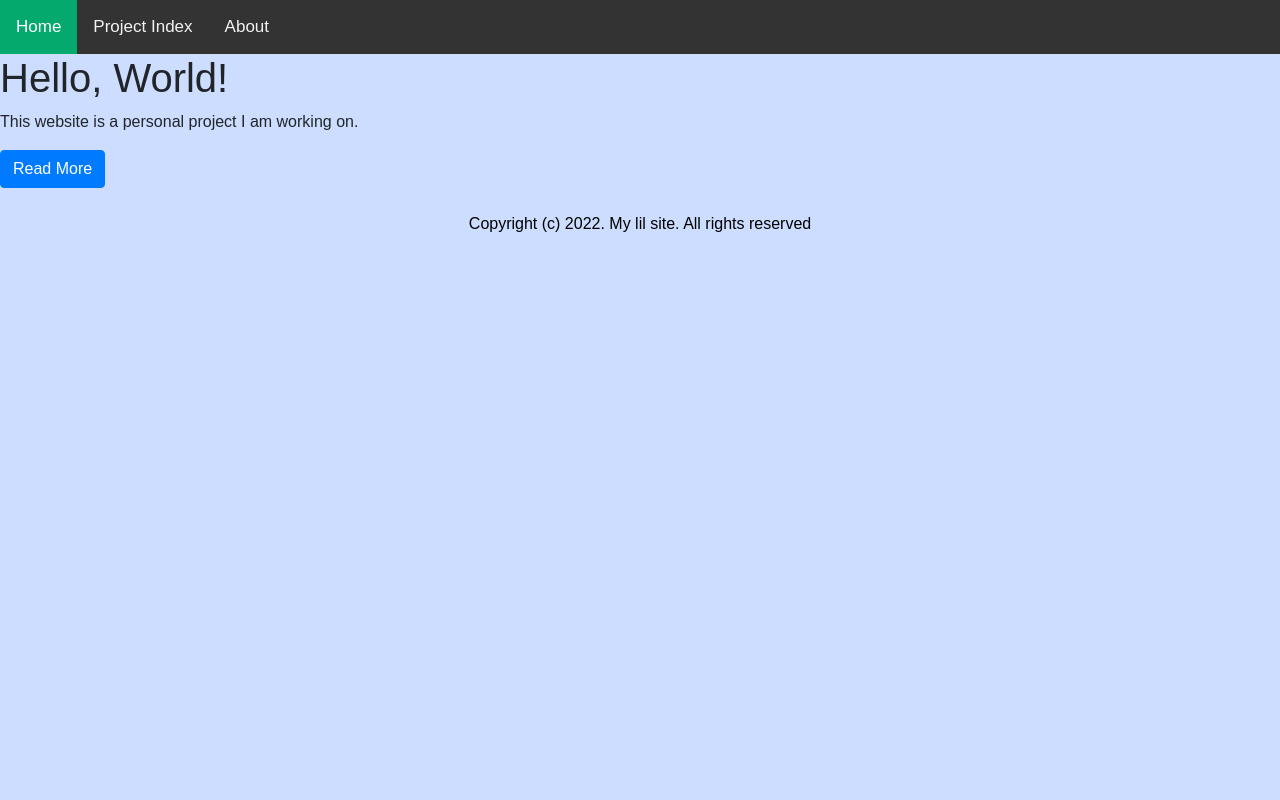
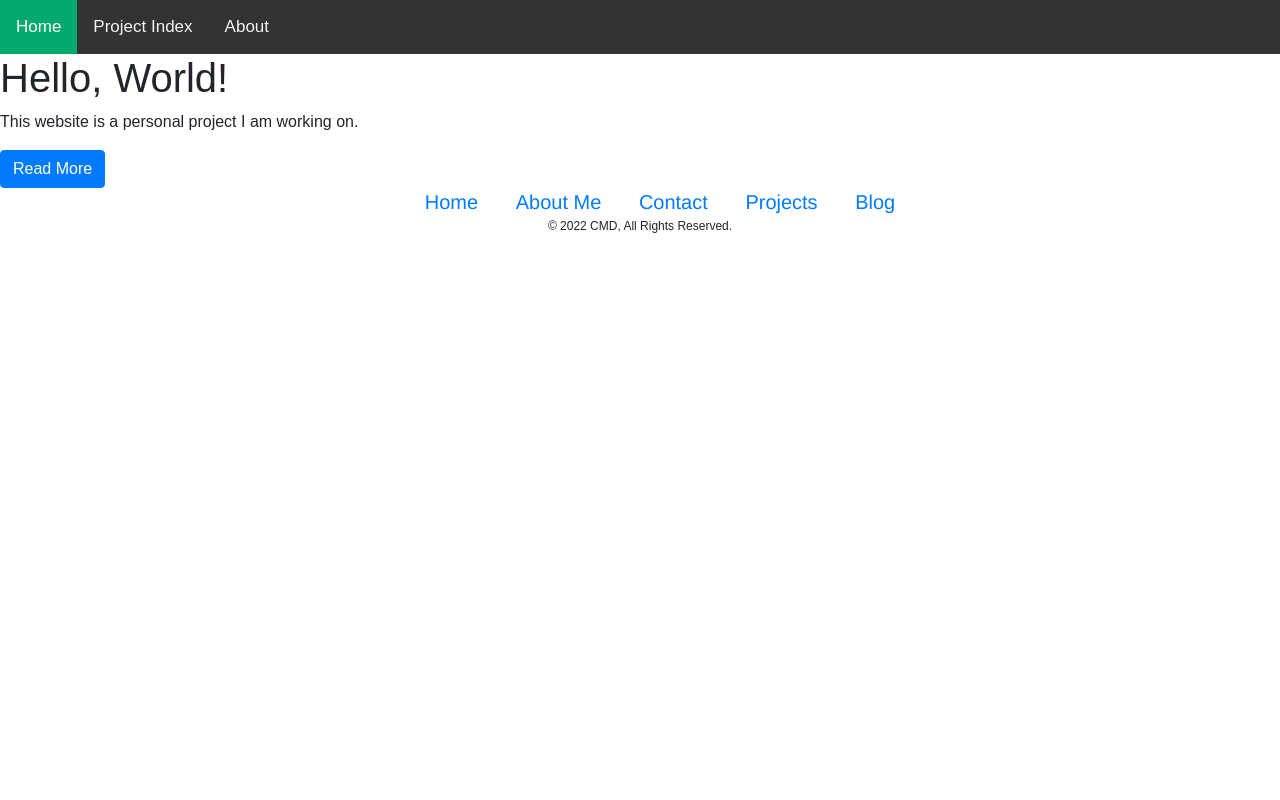
Before and after one commit to deJilz/my-site, a Django app: page / in a window 1280 px wide. Run offline with Django 4.2, Linux system fonts and the light colour scheme; some libraries are stand-ins or nearby versions.

Commit message:
entire website footer

```diff
--- /dev/null
+++ b/home/static/css/style.css
@@ -0,0 +1,25 @@
+
+.site-footer {
+	font-size: 12px;
+	text-align: center;
+}
+.site-footer ul {
+	font-size: 20px;
+	line-height: 1.45;
+	font-weight: var(--weight-font);
+	display: inline;
+	text-align: center;
+	font-family: "Nunito", "Helvetica Neue", "Helvetica", sans-serif;
+	padding-top: 16px;
+	padding-bottom: 16px;
+	color: #556680;
+	color:#737373;
+}
+.site-footer li {
+	display: inline;
+	padding-right: 16px;
+	padding-left: 16px;
+}
+.body {
+  background-color: rgb(0, 0, 255);
+}
--- a/my_website/settings.py
+++ b/my_website/settings.py
@@ -11,6 +11,7 @@ https://docs.djangoproject.com/en/4.0/ref/settings/
 """
 
 from pathlib import Path
+import os
 
 # Build paths inside the project like this: BASE_DIR / 'subdir'.
 BASE_DIR = Path(__file__).resolve().parent.parent
@@ -121,6 +122,10 @@ USE_TZ = True
 
 STATIC_URL = 'static/'
 
+STATICFILES_DIRS = [
+    os.path.join(BASE_DIR, 'static'),
+]
+
 # Default primary key field type
 # https://docs.djangoproject.com/en/4.0/ref/settings/#default-auto-field
 
--- a/my_website/templates/base.html
+++ b/my_website/templates/base.html
@@ -1,26 +1,20 @@
 <link rel="stylesheet" href="https://stackpath.bootstrapcdn.com/bootstrap/4.1.3/css/bootstrap.min.css" integrity="sha384-MCw98/SFnGE8fJT3GXwEOngsV7Zt27NXFoaoApmYm81iuXoPkFOJwJ8ERdknLPMO" crossorigin="anonymous">
-
-<style>
-#footer {
-  left: 0;
-  bottom: 0;
-  width: 100%;
-  color: black;
-  text-align: center;
-}
-
-body {
-  background-color: rgb(204, 221, 255);
-}
-</style>
+{% load static %}
+<link rel="stylesheet" type="text/css" href="{% static '/css/style.css' %}">
 
 {% block page_content %}{% endblock %}
 
-<div id="footer">
-   <br>
-   <p>Copyright (c) 2022. My lil site. All rights reserved</p>
-   <br>
-</div>
+<!-- Site footer -->
+<footer class="site-footer">
+	<ul class="ul">
+	  <li><a href="/">Home</a></li>
+	  <li><a href="/about">About Me</a></li>
+	  <li><a href="/contact">Contact</a></li>
+	  <li><a href="/projects">Projects</a></li>
+	  <li><a href="/blog">Blog</a></li>
+	</ul>
+		<p>© 2022 CMD, All Rights Reserved.</p>
+</footer>
 
 <script src="https://code.jquery.com/jquery-3.3.1.slim.min.js" integrity="sha384-q8i/X+965DzO0rT7abK41JStQIAqVgRVzpbzo5smXKp4YfRvH+8abtTE1Pi6jizo" crossorigin="anonymous"></script>
 <script src="https://cdnjs.cloudflare.com/ajax/libs/popper.js/1.14.3/umd/popper.min.js" integrity="sha384-ZMP7rVo3mIykV+2+9J3UJ46jBk0WLaUAdn689aCwoqbBJiSnjAK/l8WvCWPIPm49" crossorigin="anonymous"></script>
```
